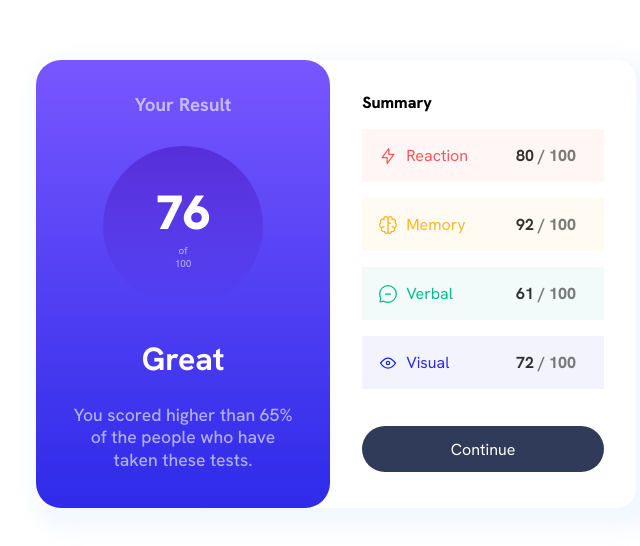
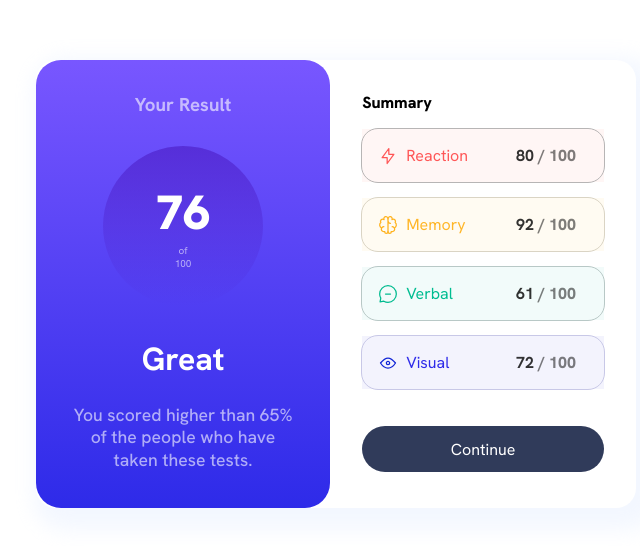
Before and after one commit to abmanaf/Result-summary-component, a React (Vite) app: page / in a window 1280 px wide. Shown: the part 116-662 px from the top of the page, without its empty margins (304-944 px from the left). Built offline with nearby package versions, Linux system fonts and the light colour scheme.

Commit message:
minor changes

```diff
--- a/src/App.css
+++ b/src/App.css
@@ -129,18 +129,26 @@ button:hover {
 
 .red-background {
   background-color: #fff6f5;
+  outline: 1px solid rgb(183, 181, 181);
+  border-radius: 1em;
 }
 
 .yellow-background {
   background-color: #fffbf2;
+  outline: 1px solid #dad4c4;
+  border-radius: 1em;
 }
 
 .green-background {
   background-color: #f2fbfa;
+  outline: 1px solid #b8c8c6;
+  border-radius: 1em;
 }
 
 .violet-background {
   background-color: #f3f3fd;
+  outline: 1px solid #c8c8e7;
+  border-radius: 1em;
 }
 
 table {
```
